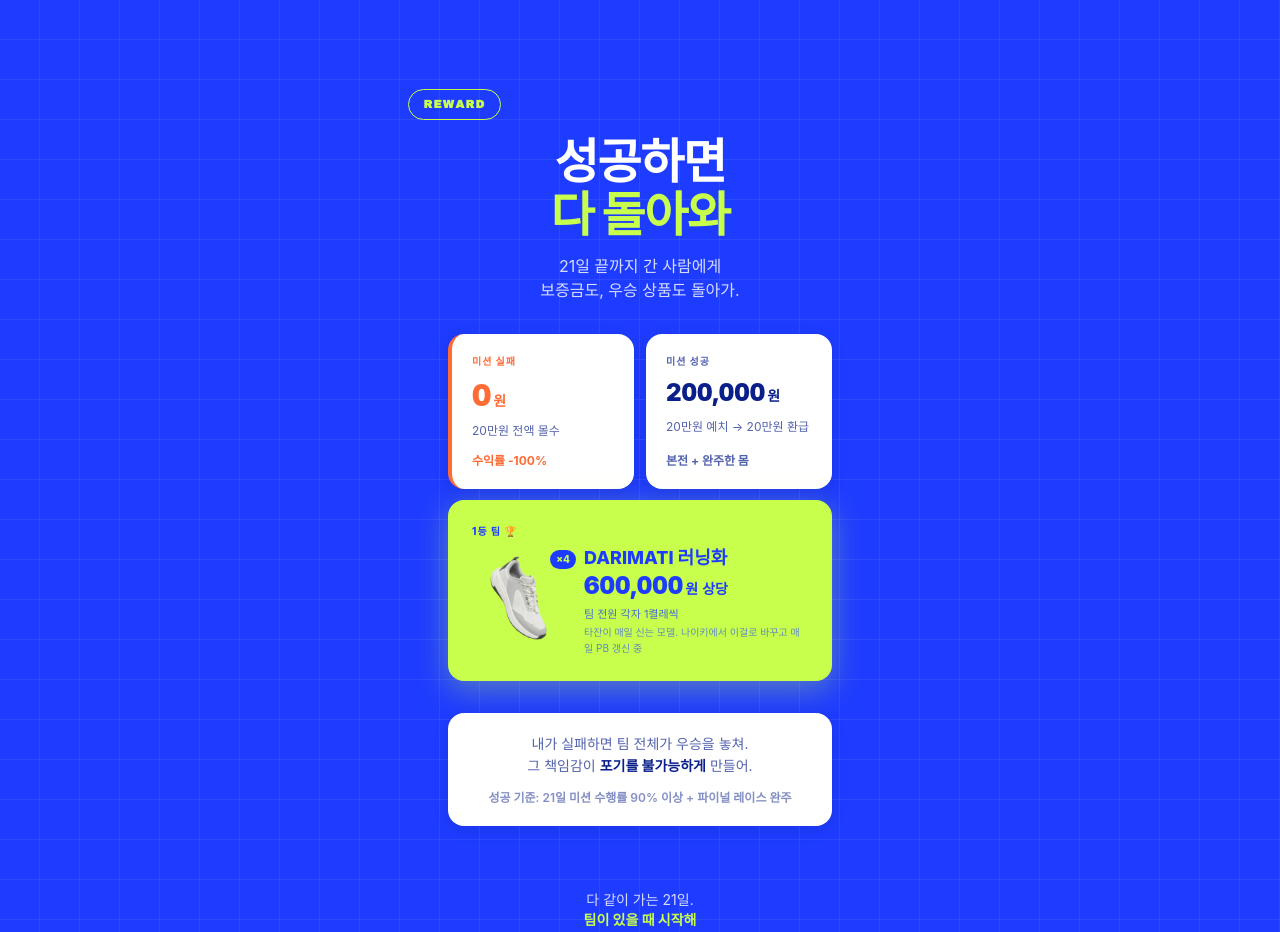
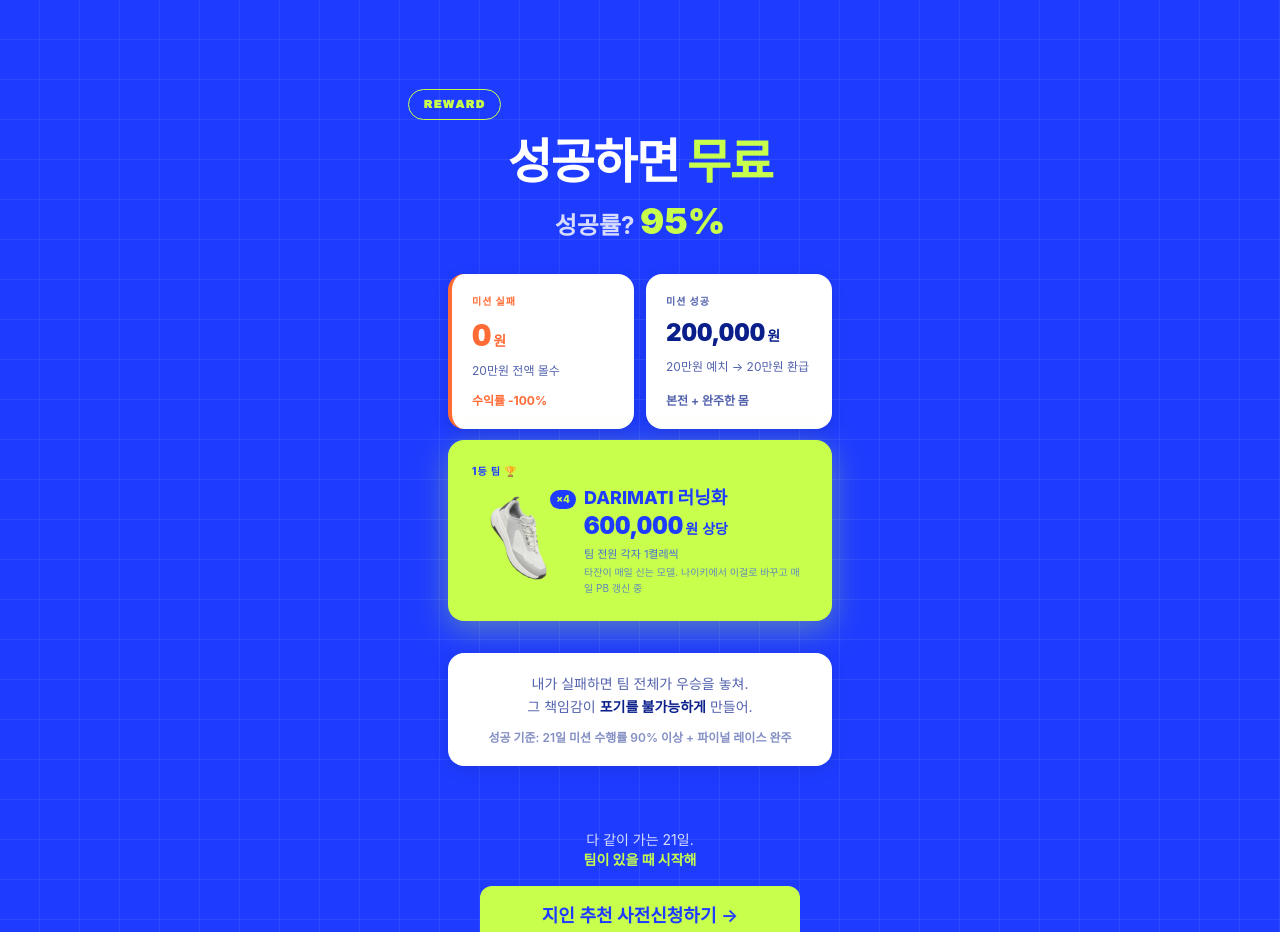
Before and after one commit to sgi105/diet-challenge-landing, a React (Vite) app: page / in a window 1280 px wide. Shown: the part 8560-9492 px from the top of the page. Built offline with nearby package versions, Linux system fonts and the light colour scheme; no server answers; the database is empty; a web font is replaced by a local one.

Commit message:
[448-fix3] 보상 섹션 헤드라인 — "성공하면 무료 / 성공률? 95%"
Co-Authored-By: Claude Opus 4.8 (1M context) <noreply@anthropic.com>

```diff
--- a/src/components/s2/MoneyMechanicSection.jsx
+++ b/src/components/s2/MoneyMechanicSection.jsx
@@ -36,10 +36,11 @@ export default function MoneyMechanicSection() {
       <AnimateOnScroll>
         <span className="pill text-accent-green block w-fit mx-auto">REWARD</span>
         <h2 className="font-kr text-3xl md:text-5xl font-black text-center mt-4 mb-3 text-text-primary leading-tight">
-          성공하면<br /><span className="text-accent-green">다 돌아와</span>
+          성공하면 <span className="text-accent-green">무료</span>
         </h2>
-        <p className="text-text-secondary text-center mb-8">
-          21일 끝까지 간 사람에게<br />보증금도, 우승 상품도 돌아가.
+        <p className="text-center mb-8 leading-tight">
+          <span className="text-text-secondary font-bold text-xl md:text-2xl">성공률? </span>
+          <span className="text-accent-green font-black text-3xl md:text-4xl">95%</span>
         </p>
       </AnimateOnScroll>
 
```
